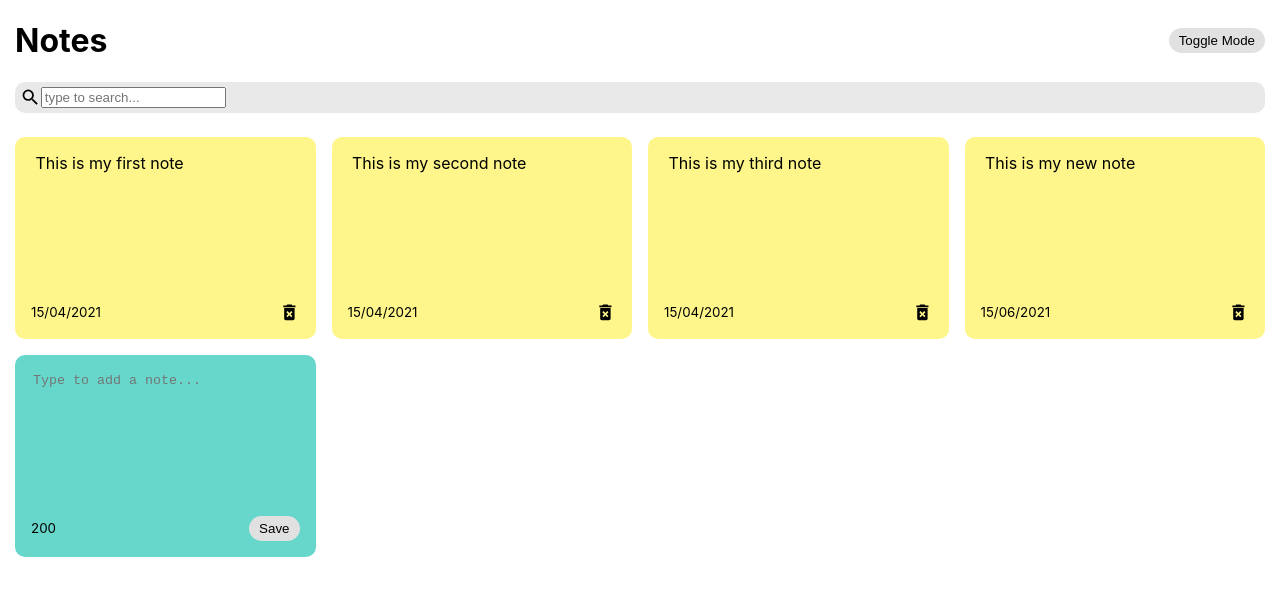
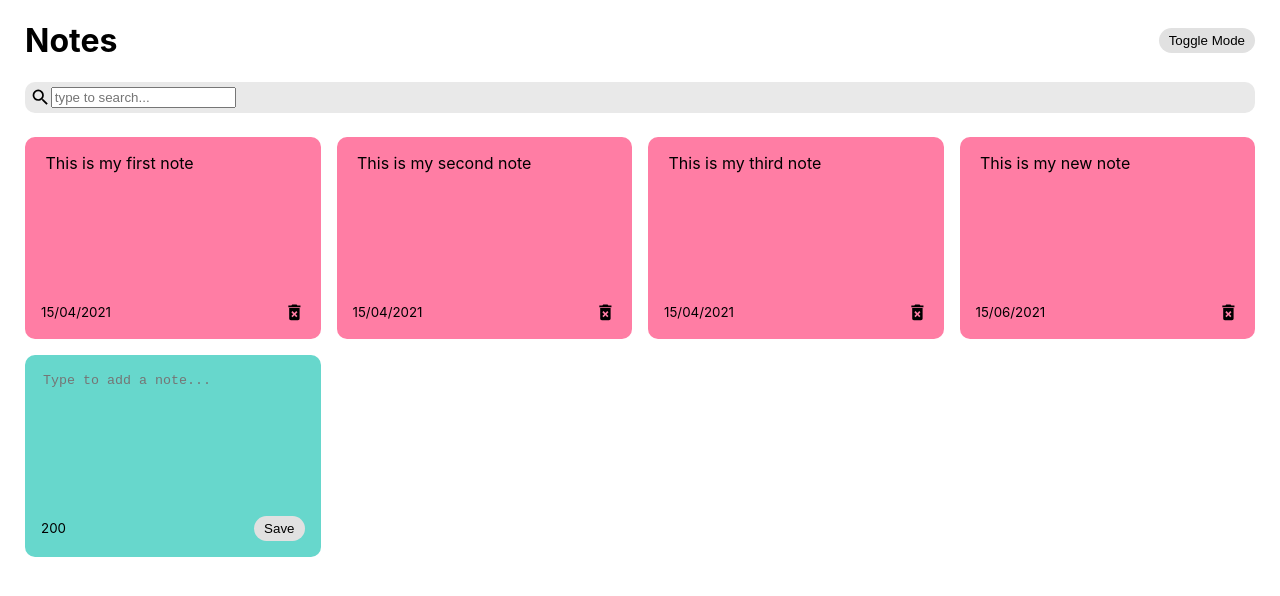
Before and after one commit to CodeRyliCode/MyDailyIntentions, a React (Create React App) app: page / in a window 1280 px wide. Shown: the top 596 px of the page. Built offline with nearby package versions, Linux system fonts and the light colour scheme.

Commit message:
new styling

```diff
--- a/src/App.js
+++ b/src/App.js
@@ -28,45 +28,40 @@ const App = () => {
 		},
 	]);
 
-const [searchText, setSearchText] = useState('');
+	const [searchText, setSearchText] = useState("");
 
 	const [darkMode, setDarkMode] = useState(false);
 
 	useEffect(() => {
-const savedNotes = JSON.parse(localStorage.getItem('react-notes-app-data')
-);
+		const savedNotes = JSON.parse(localStorage.getItem("react-notes-app-data"));
 
-if(savedNotes) {
+		if (savedNotes) {
 			setNotes(savedNotes);
 		}
-
-}, [])
+	}, []);
 
 	useEffect(() => {
-	localStorage.setItem(
-	'react-notes-app-data',
-	JSON.stringify(notes)
-	);
+		localStorage.setItem("react-notes-app-data", JSON.stringify(notes));
 	}, [notes]);
 
 	const addNote = (text) => {
-const date =new Date();
+		const date = new Date();
 		const newNote = {
 			id: nanoid(),
 			text: text,
-  date: date.toLocaleDateString()
-}
-const newNotes= [...notes, newNote];
+			date: date.toLocaleDateString(),
+		};
+		const newNotes = [...notes, newNote];
 		setNotes(newNotes);
 	};
 
 	const deleteNote = (id) => {
-const newNotes = notes.filter((note)=> note.id !== id);
+		const newNotes = notes.filter((note) => note.id !== id);
 		setNotes(newNotes);
-}
+	};
 
 	return (
-		<div className={`${darkMode && 'dark-mode'}`}>
+		<div className={`${darkMode && "dark-mode"}`}>
 			<div className="container">
 				<Header handleToggleDarkMode={setDarkMode} />
 				<Search handleSearchNote={setSearchText} />
--- a/src/index.css
+++ b/src/index.css
@@ -21,19 +21,24 @@ code {
 }
 
 .dark-mode {
-  background-color: black;
+  background-image:url(./images/dark.jpg);
+    background-size: cover;
+    background-repeat: no-repeat;
+    background-attachment: fixed
 }
 
 .dark-mode h1{
   color: white;
 }
-.container {
+
+ .container {
   max-width: 960;
   margin-right: auto;
   margin-left: auto;
-  padding-right: 15px;
-  padding-left: 15px;
+  padding-right: 25px;
+  padding-left: 25px;
   min-height: 100vh;
+
 }
 
 
@@ -73,7 +78,7 @@ textarea:focus{
 }
 
 .note{
-  background-color: #fef68a;
+  background-color: #ff7da4;
   border-radius: 10px;
   padding: 1rem;
   min-height: 170px;
@@ -106,8 +111,7 @@ textarea:focus{
 }
 
 .search-input {
-  border: none;
-  background-color: rgb(233, 233, 233);
+background-color: rgb(233, 233, 233);
 }
 
 .search-input:focus{
```
Also changed, not shown: 2 other files (tests, documents, lock files or other folders). Lines whose indentation alone changed are shown as unchanged.
